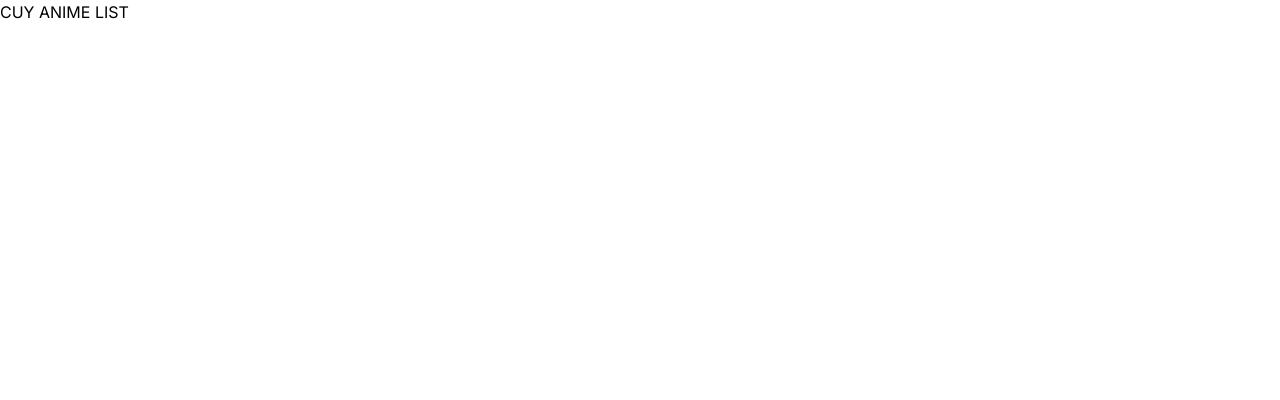
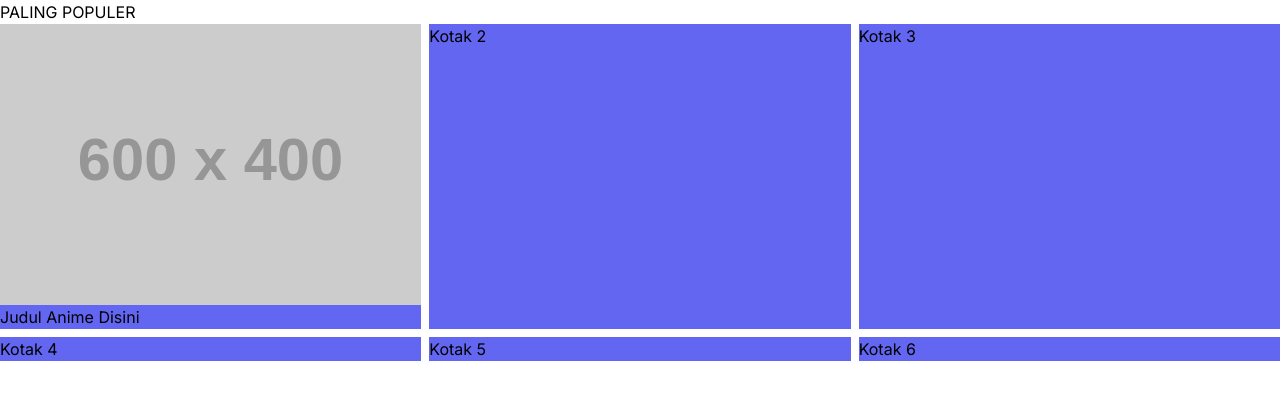
Before and after one commit to mhdryan09/anime-list-nextjs, a Next.js app: page / in a window 1280 px wide. Shown: the top 400 px of the page. Built offline with nearby package versions, Linux system fonts and the light colour scheme.

Commit message:
Setup Halaman Animelist dan Search

```diff
--- a/next.config.js
+++ b/next.config.js
@@ -1,4 +1,12 @@
 /** @type {import('next').NextConfig} */
-const nextConfig = {}
+const nextConfig = {
+  images: {
+    remotePatterns: [
+      {
+        hostname: "placehold.co"
+      }
+    ]
+  }
+}
 
 module.exports = nextConfig
--- /dev/null
+++ b/src/app/components/Search/index.js
@@ -0,0 +1,9 @@
+import React from 'react'
+
+const Search = () => {
+  return (
+    <div>Search Component</div>
+  )
+}
+
+export default Search;
--- /dev/null
+++ b/src/app/components/index.js
@@ -0,0 +1,21 @@
+import Image from 'next/image'
+import React from 'react'
+
+const AnimeList = () => {
+  return (
+    <div className='grid h-32 grid-cols-3 gap-2'>
+      <div className='bg-indigo-500'>
+        <Image src="https://placehold.co/600x400/png" alt='image' width={600} height={400} />
+        <h3>Judul Anime Disini</h3>
+      </div>
+      <div className='bg-indigo-500'>Kotak 2</div>
+      <div className='bg-indigo-500'>Kotak 3</div>
+      <div className='bg-indigo-500'>Kotak 4</div>
+      <div className='bg-indigo-500'>Kotak 5</div>
+      <div className='bg-indigo-500'>Kotak 6</div>
+    </div>
+
+  )
+}
+
+export default AnimeList
--- a/src/app/page.js
+++ b/src/app/page.js
@@ -1,8 +1,10 @@
+import AnimeList from "./components";
 
 export default function Home() {
   return (
     <div>
-      <h1>CUY ANIME LIST</h1>
+      <h1>PALING POPULER</h1>
+      <AnimeList />
     </div>
   )
 }
--- /dev/null
+++ b/src/app/search/page.js
@@ -0,0 +1,12 @@
+import React from 'react'
+
+const SearchPage = () => {
+  return (
+    <>
+      <h1>Search Page</h1>
+      <p>ini adalah halaman search</p>
+    </>
+  )
+}
+
+export default SearchPage;
```
Also changed, not shown: 2 other files (tests, documents, lock files or other folders).
